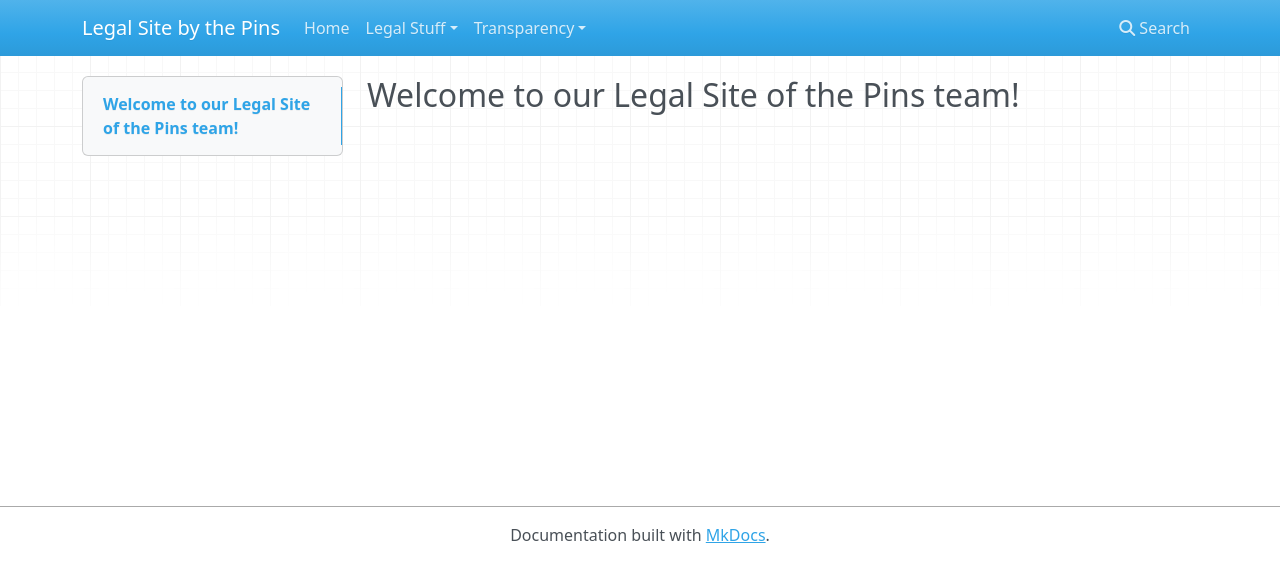
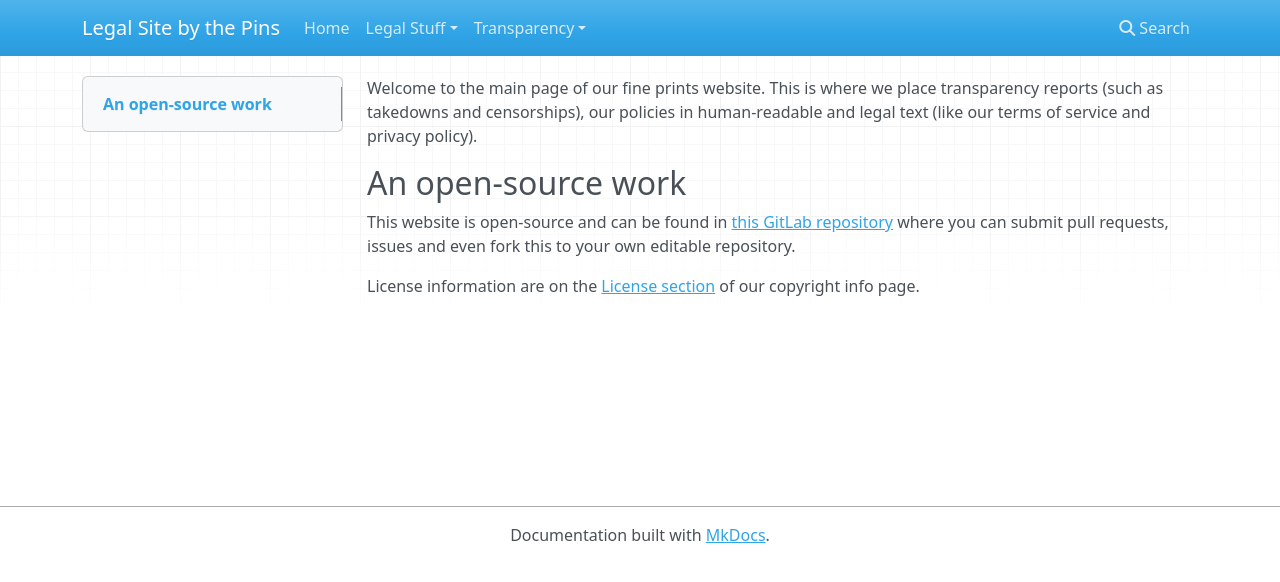
Before and after one commit to MadeByThePinsHub/LegalCodeSource, an MkDocs documentation site: the page built from docs/index.md, in a window 1280 px wide. Shown: the top 582 px of the page. Built offline with MkDocs 1.6.1, drawn with Linux system fonts in a browser that asks for light colours; nearby versions of some CDN libraries.

Commit message:
Added some metadata and content

```diff
--- a/docs/index.md
+++ b/docs/index.md
@@ -1 +1,12 @@
-## Welcome to our Legal Site of the Pins team!
+---
+title: Fine Prints Portal Main Page
+summary: The main page of the Pins team's legal website.
+---
+
+Welcome to the main page of our fine prints website. This is where we place transparency reports (such as takedowns and censorships), our policies in human-readable and legal text (like our terms of service and privacy policy).
+
+## An open-source work
+
+This website is open-source and can be found in [this GitLab repository](https://gitlab.com/MadeByThePinsTeam-DevLabs/legal/legal.madebythepins.tk) where you can submit pull requests, issues and even fork this to your own editable repository.
+
+License information are on the [License section](../about/copyright-information#license) of our copyright info page.
```
